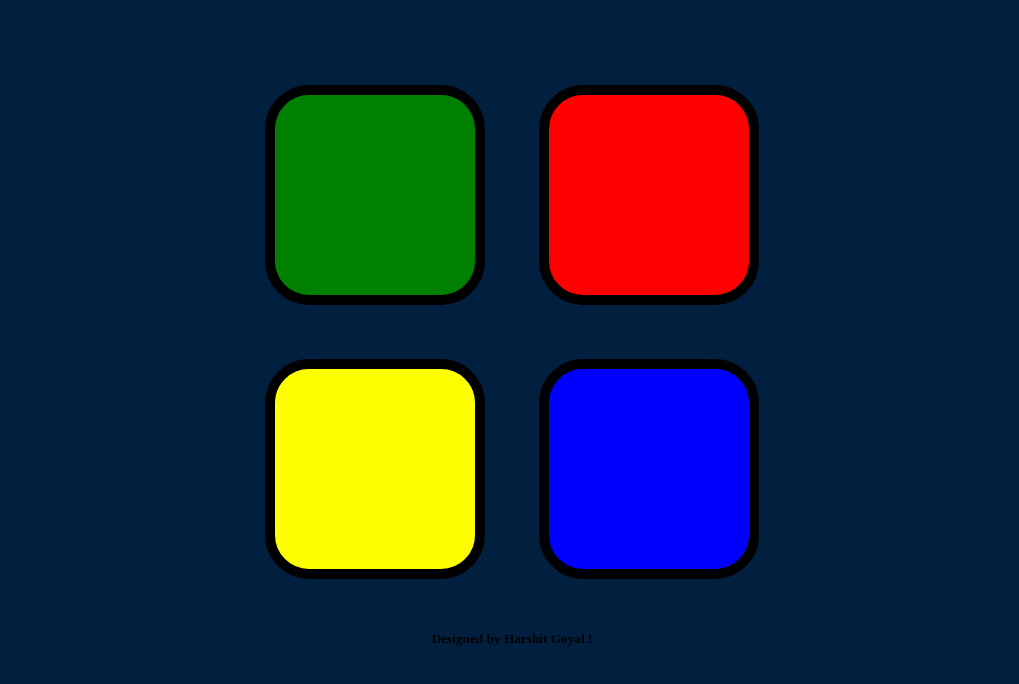
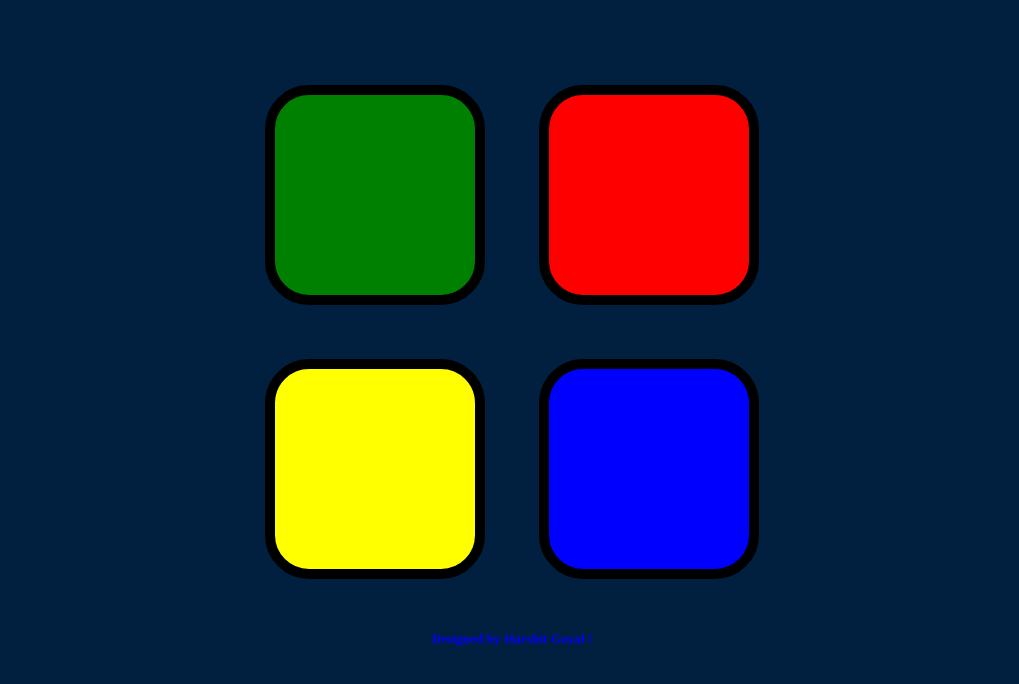
Before and after one commit to harshitgoyal26/SimonGame, a plain HTML site: page index.html in a window 1280 px wide. Shown: the part 114-798 px from the top of the page, without its empty margins (128-1147 px from the left). Drawn offline with nearby package versions, Linux system fonts and the light colour scheme.

Commit message:
Update index.html

```diff
--- a/index.html
+++ b/index.html
@@ -40,7 +40,7 @@
   <script src="game.js"></script>
 </body>
   <footer>
-   <h5> Designed by Harshit Goyal ! </h5>
+   <h5 style = "color:blue ;"> Designed by Harshit Goyal ! </h5>
   </footer>
 
 </html>
```
